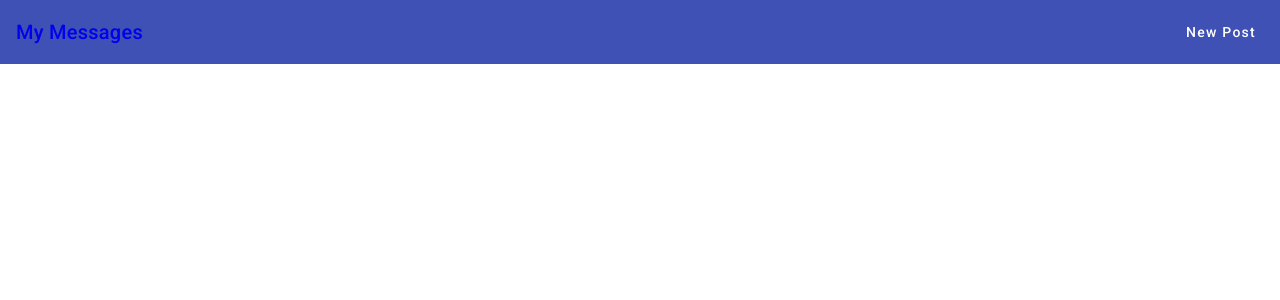
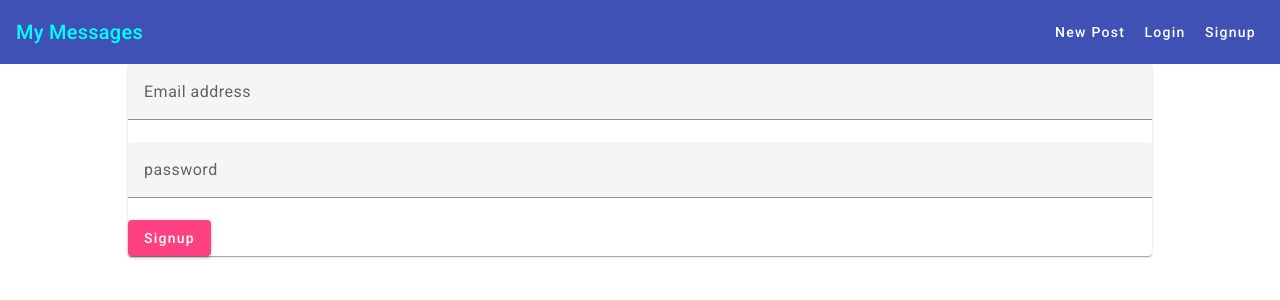
Before and after one commit to SanjanaNaidu/mean-course, an Angular app: page /signup in a window 1280 px wide. Before the commit this address led to /. Shown: the top 300 px of the page. Built offline with nearby package versions, Linux system fonts and the light colour scheme.

Commit message:
Addeed authentication

```diff
--- a/src/app/app-routing.module.ts
+++ b/src/app/app-routing.module.ts
@@ -2,11 +2,16 @@
 import { RouterModule, Routes } from '@angular/router';
 import { PostListComponent } from './posts/post-list/post-list-component';
 import { PostCreateComponent } from './posts/posts-create/post-create-component';
+import { LoginComponent } from './auth/login/login.component';
+import { SignupComponent } from './auth/signup/signup.component';
+
 
 const routes: Routes = [
   {path:'',component: PostListComponent},
   {path:'create',component:PostCreateComponent},
   {path:'edit/:postId',component:PostCreateComponent},
+  {path:'login',component:LoginComponent},
+  {path:'signup',component:SignupComponent}
 ];
 
 @NgModule({
--- a/src/app/app.module.ts
+++ b/src/app/app.module.ts
@@ -5,7 +5,7 @@
 import { AppRoutingModule } from './app-routing.module';
 import { AppComponent } from './app.component';
 import {PostCreateComponent} from './posts/posts-create/post-create-component';
-import {ReactiveFormsModule} from '@angular/forms';
+import {ReactiveFormsModule,FormsModule} from '@angular/forms';
 import { BrowserAnimationsModule } from '@angular/platform-browser/animations';
 import {MatButtonModule} from '@angular/material/button';
 import {MatToolbarModule} from '@angular/material/toolbar'
@@ -17,16 +17,19 @@
 import { MatFormFieldModule } from '@angular/material/form-field';
 import { MatProgressSpinnerModule} from '@angular/material/progress-spinner'
 import {MatPaginator, MatPaginatorModule} from '@angular/material/paginator'
+import { LoginComponent } from './auth/login/login.component';
+import {SignupComponent} from './auth/signup/signup.component';
 //import { MatAccordionModule } from '@angular/material/accordion';
 
 @NgModule({
   declarations: [
     AppComponent,
-    PostCreateComponent, HeaderComponent,PostListComponent],
+    PostCreateComponent, HeaderComponent,PostListComponent,LoginComponent,SignupComponent],
   imports: [
     BrowserModule,
     AppRoutingModule,
     ReactiveFormsModule,
+    FormsModule,
     BrowserAnimationsModule,
     MatInputModule,
     MatCardModule,
@@ -36,7 +39,8 @@
     HttpClientModule,
     MatFormFieldModule,
     MatProgressSpinnerModule,
-    MatPaginatorModule
+    MatPaginatorModule,
+
 
   ],
   providers: [PostService],
--- /dev/null
+++ b/src/app/auth/login/login.component.css
@@ -0,0 +1,12 @@
+mat-form-field{
+    width:100%;
+}
+
+.button-container {
+    display: flex;
+    justify-content: center;
+    margin-top: 20px; /* Add some top margin to separate the button from the form fields */
+  }
+  mat-spinner{
+   margin:auto;
+  }
--- /dev/null
+++ b/src/app/auth/login/login.component.html
@@ -0,0 +1,15 @@
+<mat-card>
+    <mat-spinner *ngIf="isLoading"></mat-spinner>
+    <form (submit)="onLogin(loginform)" #loginform="ngForm"  *ngIf="!isLoading">
+      <mat-form-field>
+        <input matInput name="email" ngModel type="email" placeholder="Email address" #emailInput="ngModel" required email>
+        <mat-error *ngIf="emailInput.invalid">Please enter valid email</mat-error>
+      </mat-form-field>
+
+      <mat-form-field>
+        <input type="password" name="password" ngModel matInput placeholder="Password" #passwordInput="ngModel" matInput placeholder="password">
+        <mat-error *ngIf="passwordInput.invalid">Please enter a valid password</mat-error>
+      </mat-form-field>
+      <button mat-raised-button color="accent" type="submit">Login</button>
+    </form>
+  </mat-card>
--- /dev/null
+++ b/src/app/auth/login/login.component.ts
@@ -0,0 +1,12 @@
+import {Component} from "@angular/core";
+import { NgForm } from "@angular/forms";
+@Component({
+  templateUrl:'./login.component.html',
+  styleUrls:['./login.component.css']
+})
+export class LoginComponent{
+  isLoading = false;
+  onLogin(form:NgForm){
+    console.log(form.value);
+  }
+}
--- /dev/null
+++ b/src/app/auth/signup/signup.component.css
@@ -0,0 +1,12 @@
+mat-form-field{
+    width:100%;
+}
+
+.button-container {
+    display: flex;
+    justify-content: center;
+    margin-top: 20px; /* Add some top margin to separate the button from the form fields */
+  }
+  mat-spinner{
+   margin:auto;
+  }
--- /dev/null
+++ b/src/app/auth/signup/signup.component.html
@@ -0,0 +1,15 @@
+<mat-card>
+    <mat-spinner *ngIf="isLoading"></mat-spinner>
+    <form (submit)="onSignup(signupForm)" #signupForm="ngForm"  *ngIf="!isLoading">
+      <mat-form-field>
+        <input matInput name="email" ngModel type="email" placeholder="Email address" #emailInput="ngModel" required email>
+        <mat-error *ngIf="emailInput.invalid">Please enter valid email</mat-error>
+      </mat-form-field>
+
+      <mat-form-field>
+        <input type="password" name="password" ngModel matInput placeholder="Password" #passwordInput="ngModel" matInput placeholder="password">
+        <mat-error *ngIf="passwordInput.invalid">Please enter a valid password</mat-error>
+      </mat-form-field>
+      <button mat-raised-button color="accent" type="submit">Signup</button>
+    </form>
+  </mat-card>
--- /dev/null
+++ b/src/app/auth/signup/signup.component.ts
@@ -0,0 +1,12 @@
+import {Component} from "@angular/core";
+import { NgForm } from "@angular/forms";
+@Component({
+  templateUrl:'./signup.component.html',
+  styleUrls:['./signup.component.css']
+})
+export class SignupComponent{
+  isLoading = false;
+  onSignup(form:NgForm){
+    console.log(form.value);
+  }
+}
--- a/src/app/header/header-component.css
+++ b/src/app/header/header-component.css
@@ -1,5 +1,6 @@
 a{
     text-decoration: rgb(255, 255, 255);
+    color:aqua;
 }
 ul{
     list-style: none;
@@ -9,3 +10,6 @@
 .spacer{
    flex:1 1 auto;
 }
+ul{
+    display:flex;
+}
--- a/src/app/header/header-component.html
+++ b/src/app/header/header-component.html
@@ -5,5 +5,11 @@
         <li>
            <a mat-button routerLinkActive="/create" routerLinkActive="mat-accent">New Post</a>
         </li>
+        <li>
+            <a mat-button routerLinkActive="/login" routerLinkActive="mat-accent">Login</a>
+         </li>
+         <li>
+            <a mat-button routerLinkActive="/signup" routerLinkActive="mat-accent">Signup</a>
+         </li>
     </ul>
 </mat-toolbar>
```
